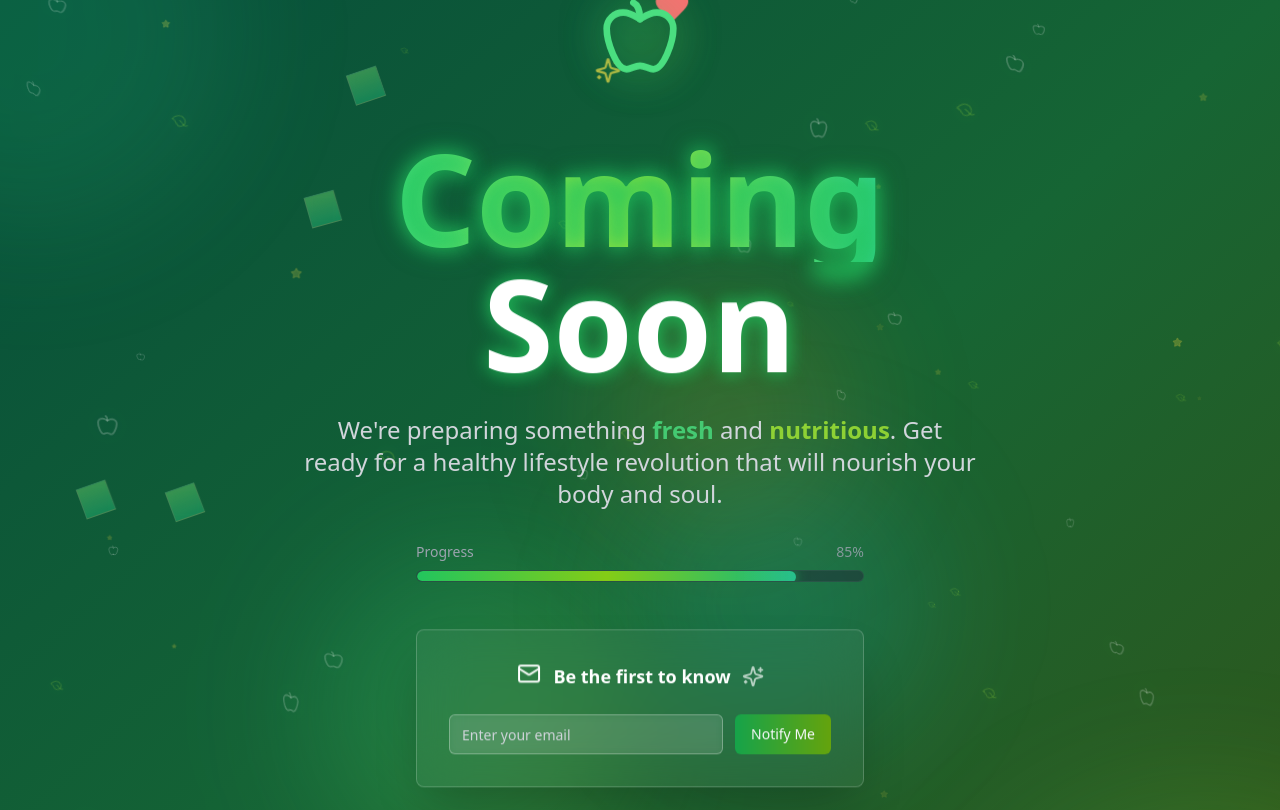
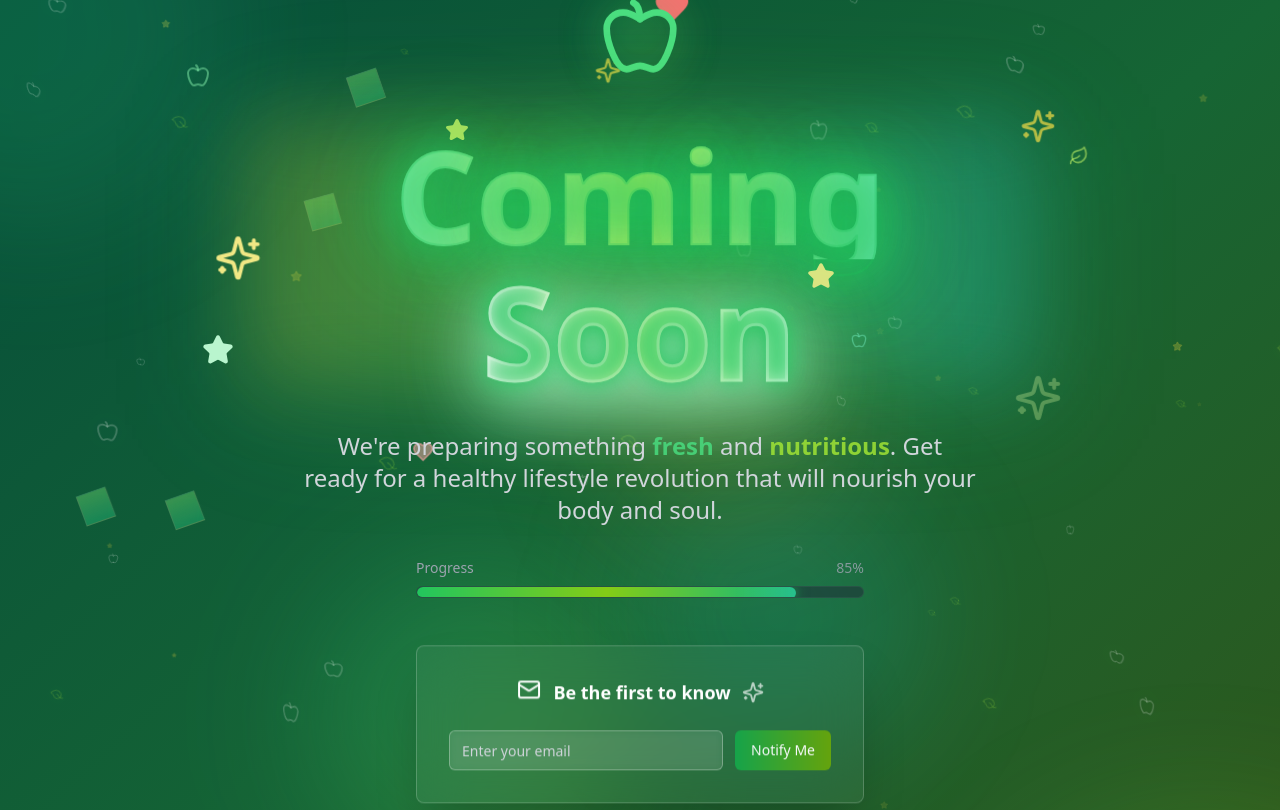
Before and after one commit to Junaid212/starry-arrival-soon, a React (Vite) app: page / in a window 1280 px wide. Shown: the top 810 px of the page. Built offline with nearby package versions, Linux system fonts and the light colour scheme.

Commit message:
Enhance "Coming Soon" text
Make the "Coming Soon" text more attractive.

```diff
--- a/src/pages/Index.tsx
+++ b/src/pages/Index.tsx
@@ -136,16 +136,59 @@ const Index = () => {
             </div>
           </div>
 
-          {/* Enhanced Main Heading with 3D text effect */}
-          <h1 className="text-6xl md:text-9xl font-bold text-white mb-6 leading-tight animate-text-glow">
-            <span className="bg-gradient-to-r from-green-400 via-lime-400 to-emerald-400 bg-clip-text text-transparent animate-gradient-shift inline-block transform-gpu">
-              Coming
-            </span>
-            <br />
-            <span className="text-white hover-scale-3d inline-block transition-all duration-500 transform-gpu perspective-1000 animate-text-float">
-              Soon
-            </span>
-          </h1>
+          {/* Ultra Enhanced Main Heading with Multiple Effects */}
+          <div className="mb-8 relative">
+            {/* Background glow effects */}
+            <div className="absolute inset-0 bg-gradient-to-r from-green-400/30 via-lime-400/40 to-emerald-400/30 blur-3xl animate-pulse-slow scale-110"></div>
+            <div className="absolute inset-0 bg-gradient-to-r from-yellow-400/20 via-green-400/30 to-cyan-400/20 blur-2xl animate-float scale-105"></div>
+
+            <h1 className="relative text-6xl md:text-9xl font-black leading-tight">
+              {/* Coming text with enhanced effects */}
+              <div className="mb-2 relative">
+                <span
+                  className="bg-gradient-to-r from-green-300 via-lime-300 to-emerald-300 bg-clip-text text-transparent inline-block transform-gpu perspective-1000 animate-text-float"
+                  style={{
+                    textShadow: '0 0 40px rgba(34, 197, 94, 0.8), 0 0 80px rgba(34, 197, 94, 0.6), 0 0 120px rgba(34, 197, 94, 0.4)',
+                    filter: 'drop-shadow(0 10px 30px rgba(34, 197, 94, 0.7))',
+                    WebkitTextStroke: '2px rgba(34, 197, 94, 0.3)',
+                  }}
+                >
+                  Coming
+                </span>
+                {/* Sparkle effects around "Coming" */}
+                <Sparkles className="absolute -top-6 -right-6 w-8 h-8 text-yellow-300 animate-twinkle" />
+                <Star className="absolute -top-4 left-1/4 w-6 h-6 text-lime-300 animate-pulse" fill="currentColor" />
+              </div>
+
+              {/* Soon text with even more dramatic effects */}
+              <div className="relative">
+                <span
+                  className="bg-gradient-to-r from-white via-lime-200 to-green-200 bg-clip-text text-transparent inline-block transform-gpu preserve-3d hover:scale-110 transition-all duration-700"
+                  style={{
+                    textShadow: '0 0 60px rgba(255, 255, 255, 0.9), 0 0 100px rgba(163, 230, 53, 0.8), 0 0 140px rgba(34, 197, 94, 0.6)',
+                    filter: 'drop-shadow(0 15px 40px rgba(255, 255, 255, 0.8)) drop-shadow(0 5px 20px rgba(34, 197, 94, 0.9))',
+                    WebkitTextStroke: '3px rgba(255, 255, 255, 0.2)',
+                    animation: 'textGlow 3s ease-in-out infinite, textFloat 4s ease-in-out infinite',
+                  }}
+                >
+                  Soon
+                </span>
+                {/* Enhanced sparkle effects around "Soon" */}
+                <Sparkles className="absolute -top-8 -left-8 w-10 h-10 text-yellow-200 animate-twinkle" style={{ animationDelay: '0.5s' }} />
+                <Sparkles className="absolute -bottom-6 -right-8 w-12 h-12 text-lime-200 animate-twinkle" style={{ animationDelay: '1s' }} />
+                <Star className="absolute top-1/2 -left-12 w-8 h-8 text-green-200 animate-pulse" fill="currentColor" style={{ animationDelay: '1.5s' }} />
+                <Star className="absolute -top-2 right-1/4 w-7 h-7 text-yellow-200 animate-pulse" fill="currentColor" style={{ animationDelay: '2s' }} />
+              </div>
+            </h1>
+
+            {/* Additional floating elements around the text */}
+            <div className="absolute -inset-16 pointer-events-none">
+              <Apple className="absolute top-0 left-0 w-6 h-6 text-green-300/50 animate-float-gentle" style={{ animationDelay: '0.5s' }} />
+              <Leaf className="absolute top-1/4 right-0 w-5 h-5 text-lime-300/60 animate-drift" style={{ animationDelay: '1s' }} />
+              <Heart className="absolute bottom-0 left-1/4 w-5 h-5 text-red-300/50 animate-heartbeat" fill="currentColor" style={{ animationDelay: '1.5s' }} />
+              <Apple className="absolute bottom-1/4 right-1/4 w-4 h-4 text-emerald-300/50 animate-float-rotate" style={{ animationDelay: '2s' }} />
+            </div>
+          </div>
 
           {/* Enhanced Subtitle */}
           <p className="text-xl md:text-2xl text-gray-300 mb-8 max-w-2xl mx-auto leading-relaxed animate-fade-in-delay">
```
